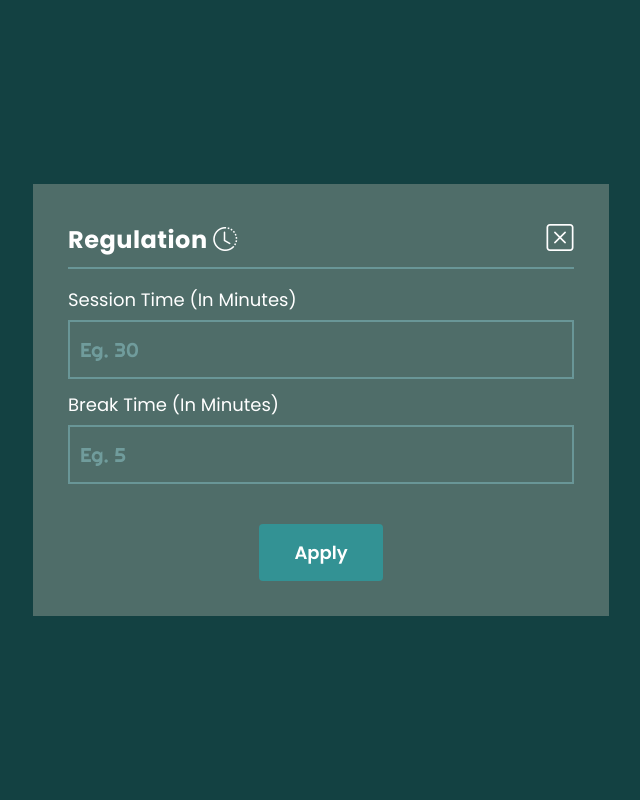
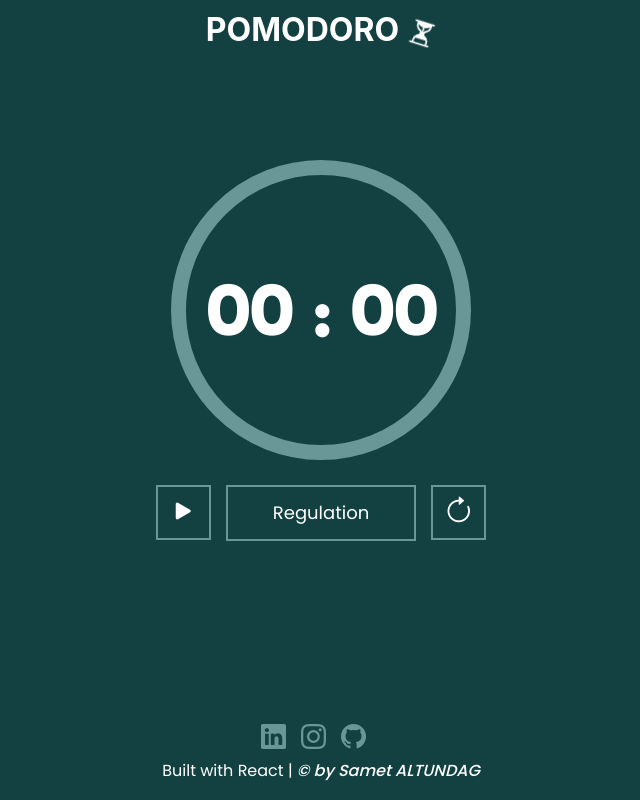
Before and after one commit to sametaltundag/PomodoroTimerReact, a React (Create React App) app: page / in a window 1280 px wide. Shown: the whole page, without its empty margins (319-959 px from the left). Built offline with nearby package versions, Linux system fonts and the light colour scheme.

Commit message:
Genel düzeltmeler ve CSS'ler kodlandı.

```diff
--- a/src/components/App.css
+++ b/src/components/App.css
@@ -48,12 +48,35 @@ header{
 
 .header_section i {
   font-size: 27px;
+  animation: spin 10s linear infinite;
+}
+
+@keyframes spin {
+  0% { transform: rotate(0deg); }
+  100% { transform: rotate(360deg); }
+}
+
+.social_section{
+  display: flex;
+  justify-content: center;
+  align-items: center;
+  height: 40px;
 }
 
 .social_section i {
   font-size: 25px;
   padding-right: 15px;
-  color: #699697;;
+  color: #699697;
+  transition: all .3s ease-in-out;
+}
+
+.social_section a{
+  transition: transform .2s ease-in-out;
+}
+
+.social_section i:hover, a:hover{
+  transform: translateY(-5px);
+  color: #dce2e2;
 }
 
 .relugation_page{
@@ -130,6 +153,12 @@ input:focus,input:focus-visible,input:valid{
   box-shadow: 0 0 15px rgba(105, 150, 151,1);
 }
 
+input[type="number"]::-webkit-inner-spin-button,
+input[type="number"]::-webkit-outer-spin-button {
+  -webkit-appearance: none;
+  margin: 0;
+}
+
 .relugation_upper{
   display: flex;
   flex-direction: row;
@@ -142,6 +171,10 @@ input:focus,input:focus-visible,input:valid{
   font-family: var(--main-font);
   letter-spacing: .5px;
   color: white;
+}
+
+select,option{
+  display: none;
 }
 
 .relugation_upper .close-btn{
@@ -173,6 +206,55 @@ input:focus,input:focus-visible,input:valid{
   border-radius: 4px;
 }
 
+.main_section{
+  display: flex;
+  flex-direction: column;
+  align-items: center;
+}
+
+.main_time{
+  display: flex;
+  align-items: center;
+  justify-content: center;
+  color: white;
+  border: 15px solid #699697;
+  height: 300px;
+  width: 300px;
+  border-radius: 50%;
+  font-family: var(--time-font);
+  font-size: 34px;
+}
+
+.main_process{
+  display: flex;
+  align-items: center;
+  justify-content: center;
+  flex-direction: row;
+  gap: 15px;
+  margin-top:25px;
+  cursor: pointer;
+}
+
+.regulation-btn{
+  display: flex;
+  justify-content: center;
+  align-items: center;
+  padding: 12.5px 45px;
+  border: solid 2px #699697;
+  color: white;
+  font-size: 18px;
+  font-family: var(--main-font);
+}
+
+.main_process button {
+  font-size: 30px;
+  background-color: transparent;
+  border: 2px solid #699697;
+  height: 55px;
+  width: 55px;
+  color: white;
+}
+
 footer{
   position: relative;
   bottom: 0;
--- a/src/components/App.js
+++ b/src/components/App.js
@@ -6,13 +6,32 @@ import RegulationPage from './RegulationPage';
 function App() {
   const [pomodoro, setPomodoro] = useState(0);
   const [pomoBreak, setPomoBreak] = useState(0);
-  const [regulation, setRegulation] = useState(true);
+  const [regulation, setRegulation] = useState(false);
+
+
+  const updatePomodoro = (_pomodoro, _pomoBreak) => {
+    setPomodoro(_pomodoro);
+    setPomoBreak(_pomoBreak);
+  }
+  const updateRegulation = (bool) => {
+    setRegulation(bool);
+  }
+
+  useEffect(() => {
+    setRegulation(regulation);
+  }, [regulation]);
 
   return (
     <div className="App">
-      <MainPage />
+      <MainPage
+      pomodoro={pomodoro}
+      pomoBreak={pomoBreak}
+      updateRegulation={updateRegulation}
+      setRegulation={setRegulation} />
       {regulation && (
-        <RegulationPage />
+        <RegulationPage
+        updatePomodoro={updatePomodoro}
+        updateRegulation={updateRegulation} />
       )}
     </div>
   );
--- a/src/components/Footer.js
+++ b/src/components/Footer.js
@@ -7,7 +7,7 @@ function Footer() {
         <footer>
             <Social />
             <div className='footer_section'>
-                <p>Built with React. <span>© by Samet ALTUNDAG</span></p>
+                <p>Built with React | <span>© by Samet ALTUNDAG</span></p>
             </div>
         </footer>
     </div>
--- a/src/components/Header.js
+++ b/src/components/Header.js
@@ -6,7 +6,7 @@ function Header() {
         <header>
             <div className='header_section'>
                 <h1>Pomodoro</h1>
-                <i class="bi bi-hourglass-split"></i>
+                <i className="bi bi-hourglass-split"></i>
             </div>
         </header>
     </div>
--- a/src/components/MainPage.js
+++ b/src/components/MainPage.js
@@ -3,12 +3,19 @@ import Header from './Header'
 import Main from './Main'
 import Footer from './Footer'
 
-function MainPage() {
+function MainPage(props) {
+  const {pomodoro, pomoBreak, regulation, setRegulation} = props;
+
   return (
     <div>
         <main>
             <Header />
-            <Main />
+            <Main
+            pomodoro={pomodoro}
+            pomoBreak={pomoBreak}
+            regulation={regulation}
+            setRegulation={setRegulation}
+            />
             <Footer />
         </main>
     </div>
--- a/src/components/Social.js
+++ b/src/components/Social.js
@@ -4,9 +4,23 @@ function Social() {
   return (
     <div className='social_main'>
         <div className='social_section'>
-            <i class="bi bi-linkedin"></i>
-            <i class="bi bi-instagram"></i>
-            <i class="bi bi-github"></i>
+            <a
+            href='https://www.linkedin.com/in/sametaltundag/'
+            target='blank'>
+              <i className="bi bi-linkedin"></i>
+            </a>
+
+            <a
+            href='https://instagram.com/sametxaltundag'
+            target='blank'>
+              <i className="bi bi-instagram"></i>
+            </a>
+
+            <a
+            href='https://github.com/sametaltundag'
+            target='blank'>
+              <i className="bi bi-github"></i>
+            </a>
         </div>
     </div>
   )
```
